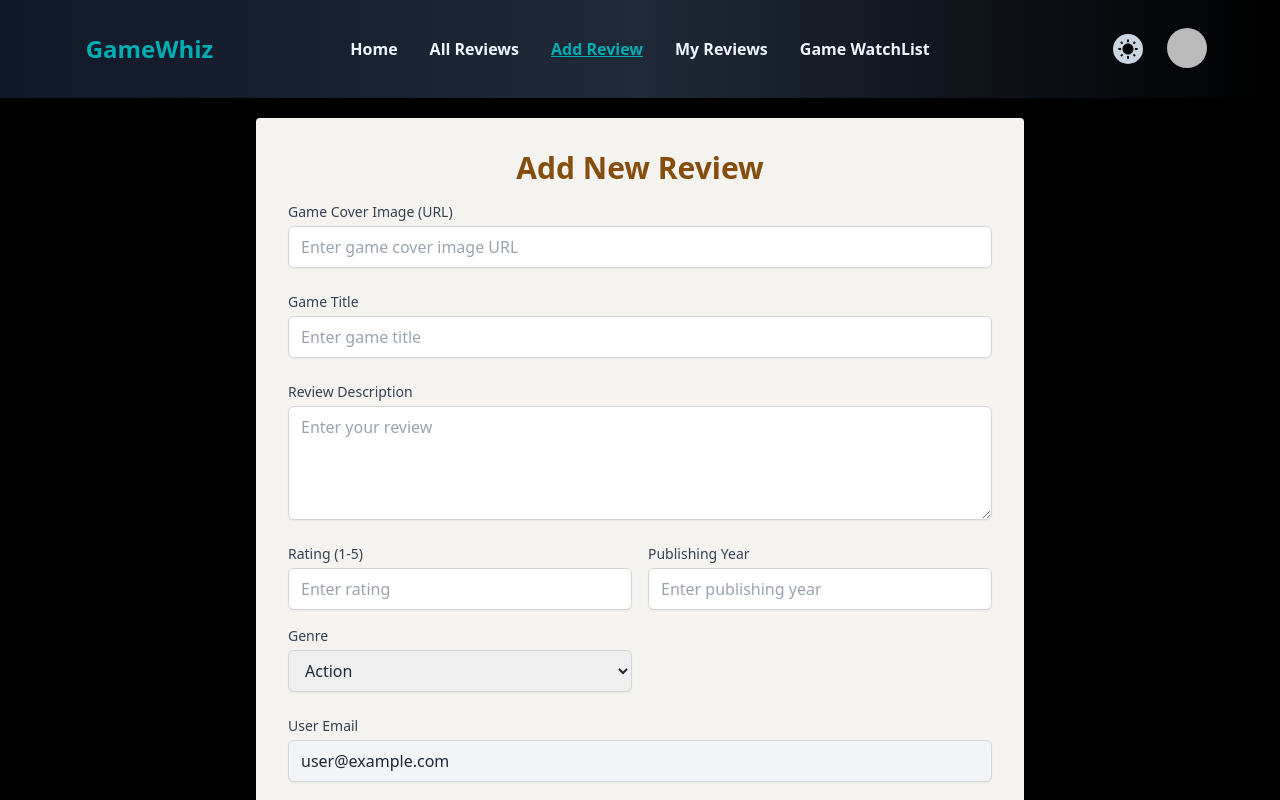
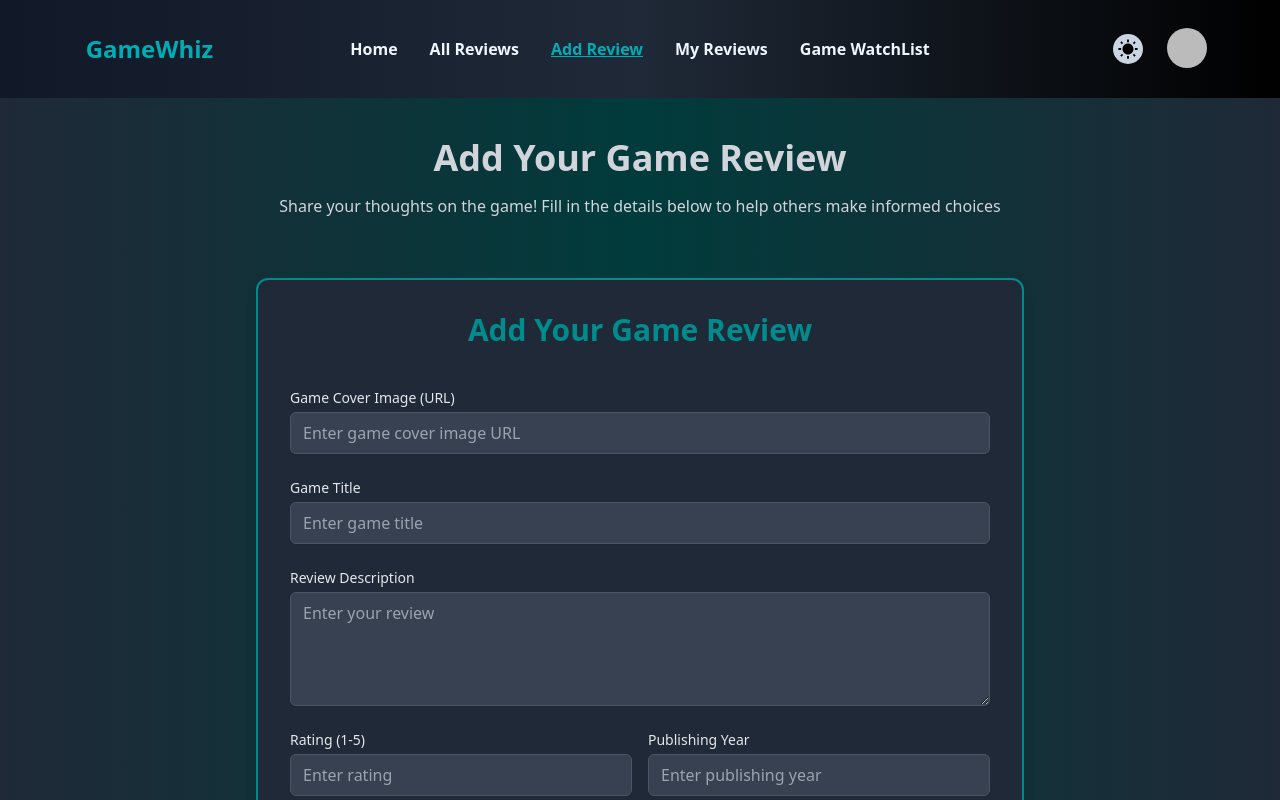
Before and after one commit to IftekarRahmanRuhit/GameWhiz-client-side, a React (Vite) app: page /addreview in a window 1280 px wide. Shown: the top 800 px of the page. Built offline with nearby package versions, Linux system fonts and the light colour scheme; no server answers; sample sign-in values are in the browser's storage.

Commit message:
added design for add review form

```diff
--- a/src/Components/Pages/AddReview.jsx
+++ b/src/Components/Pages/AddReview.jsx
@@ -1,9 +1,6 @@
-
-
 import { useContext } from "react";
 import Swal from "sweetalert2";
 import { AuthContext } from "../../Provider/AuthProvider";
-
 const AddReview = () => {
   const { user } = useContext(AuthContext);
 
@@ -54,47 +51,58 @@ const AddReview = () => {
   };
 
   return (
-    <div className="bg-[#F4F3F0] p-8 max-w-3xl mx-auto rounded shadow-lg mt-5 mb-5">
-      <h2 className="text-3xl font-bold text-center mb-4 text-yellow-800">
-        Add New Review
+    <div className="bg-slate-100 dark:bg-gradient-to-r from-gray-800 via-[#013b3b] to-gray-800 pb-10">
+      <div className="p-10">
+        <p className="text-4xl font-bold text-center mb-4 text-gray-800 dark:text-gray-300 animate__animated animate__backInDown">
+          Add Your Game Review
+        </p>
+        <p className="text-gray-800 font-medium dark:text-gray-300 text-center animate__animated animate__backInDown">
+          Share your thoughts on the game! Fill in the details below to help
+          others make informed choices
+        </p>
+      </div>
+
+      <div className="bg-white dark:bg-gray-800 p-8 max-w-3xl mx-auto rounded-xl shadow-lg mt-5  border-2 border-[#008C8C] animate__animated animate__fadeInUp">
+        <h2 className="text-3xl font-bold text-center mb-10 text-[#008C8C]">
+          Add Your Game Review
         </h2>
         <form className="space-y-6" onSubmit={handleAddReview}>
           <div>
-          <label className="block text-sm font-medium text-gray-700">
+            <label className="block text-sm font-medium text-gray-700 dark:text-gray-200">
               Game Cover Image (URL)
             </label>
             <input
               type="text"
               name="coverImage"
               placeholder="Enter game cover image URL"
-            className="mt-1 block w-full px-3 py-2 border border-gray-300 rounded-md shadow-sm focus:outline-none focus:ring focus:ring-[#D2B48C]"
+              className="mt-1 block w-full px-3 py-2 border border-gray-300 dark:border-gray-600 rounded-md shadow-sm focus:outline-none focus:ring focus:ring-[#008C8C] dark:bg-gray-700 dark:text-white dark:focus:ring-[#008C8C]"
             />
           </div>
           <div>
-          <label className="block text-sm font-medium text-gray-700">
+            <label className="block text-sm font-medium text-gray-700 dark:text-gray-200">
               Game Title
             </label>
             <input
               type="text"
               name="gameTitle"
               placeholder="Enter game title"
-            className="mt-1 block w-full px-3 py-2 border border-gray-300 rounded-md shadow-sm focus:outline-none focus:ring focus:ring-[#D2B48C]"
+              className="mt-1 block w-full px-3 py-2 border border-gray-300 dark:border-gray-600 rounded-md shadow-sm focus:outline-none focus:ring focus:ring-[#008C8C] dark:bg-gray-700 dark:text-white dark:focus:ring-[#008C8C]"
             />
           </div>
           <div>
-          <label className="block text-sm font-medium text-gray-700">
+            <label className="block text-sm font-medium text-gray-700 dark:text-gray-200">
               Review Description
             </label>
             <textarea
               name="description"
               placeholder="Enter your review"
-            className="mt-1 block w-full px-3 py-2 border border-gray-300 rounded-md shadow-sm focus:outline-none focus:ring focus:ring-[#D2B48C]"
+              className="mt-1 block w-full px-3 py-2 border border-gray-300 dark:border-gray-600 rounded-md shadow-sm focus:outline-none focus:ring focus:ring-[#008C8C] dark:bg-gray-700 dark:text-white dark:focus:ring-[#008C8C]"
               rows="4"
             ></textarea>
           </div>
           <div className="grid grid-cols-1 sm:grid-cols-2 gap-4">
             <div>
-            <label className="block text-sm font-medium text-gray-700">
+              <label className="block text-sm font-medium text-gray-700 dark:text-gray-200">
                 Rating (1-5)
               </label>
               <input
@@ -103,11 +111,11 @@ const AddReview = () => {
                 placeholder="Enter rating"
                 min="1"
                 max="5"
-              className="mt-1 block w-full px-3 py-2 border border-gray-300 rounded-md shadow-sm focus:outline-none focus:ring focus:ring-[#D2B48C]"
+                className="mt-1 block w-full px-3 py-2 border border-gray-300 dark:border-gray-600 rounded-md shadow-sm focus:outline-none focus:ring focus:ring-[#008C8C] dark:bg-gray-700 dark:text-white dark:focus:ring-[#008C8C]"
               />
             </div>
             <div>
-            <label className="block text-sm font-medium text-gray-700">
+              <label className="block text-sm font-medium text-gray-700 dark:text-gray-200">
                 Publishing Year
               </label>
               <input
@@ -115,17 +123,17 @@ const AddReview = () => {
                 name="year"
                 min="1990"
                 max="3000"
-              placeholder="Enter publishing year "
-              className="mt-1 block w-full px-3 py-2 border border-gray-300 rounded-md shadow-sm focus:outline-none focus:ring focus:ring-[#D2B48C]"
+                placeholder="Enter publishing year"
+                className="mt-1 block w-full px-3 py-2 border border-gray-300 dark:border-gray-600 rounded-md shadow-sm focus:outline-none focus:ring focus:ring-[#008C8C] dark:bg-gray-700 dark:text-white dark:focus:ring-[#008C8C]"
               />
             </div>
             <div>
-            <label className="block text-sm font-medium text-gray-700">
+              <label className="block text-sm font-medium text-gray-700 dark:text-gray-200">
                 Genre
               </label>
               <select
                 name="genre"
-              className="mt-1 block w-full px-3 py-2 border border-gray-300 rounded-md shadow-sm focus:outline-none focus:ring focus:ring-[#D2B48C]"
+                className="mt-1 block w-full px-3 py-2 border border-gray-300 dark:border-gray-600 rounded-md shadow-sm focus:outline-none focus:ring focus:ring-[#008C8C] dark:bg-gray-700 dark:text-white dark:focus:ring-[#008C8C]"
               >
                 <option value="Action">Action</option>
                 <option value="RPG">RPG</option>
@@ -135,7 +143,7 @@ const AddReview = () => {
             </div>
           </div>
           <div>
-          <label className="block text-sm font-medium text-gray-700">
+            <label className="block text-sm font-medium text-gray-700 dark:text-gray-200">
               User Email
             </label>
             <input
@@ -143,11 +151,11 @@ const AddReview = () => {
               name="userEmail"
               value={user?.email || ""}
               readOnly
-            className="mt-1 block w-full px-3 py-2 border border-gray-300 rounded-md bg-gray-100 shadow-sm focus:outline-none"
+              className="mt-1 block w-full px-3 py-2 border border-gray-300 dark:border-gray-600 rounded-md bg-gray-100 dark:bg-gray-600 dark:text-white shadow-sm focus:outline-none"
             />
           </div>
           <div>
-          <label className="block text-sm font-medium text-gray-700">
+            <label className="block text-sm font-medium text-gray-700 dark:text-gray-200">
               User Name
             </label>
             <input
@@ -155,19 +163,20 @@ const AddReview = () => {
               name="userName"
               value={user?.displayName || ""}
               readOnly
-            className="mt-1 block w-full px-3 py-2 border border-gray-300 rounded-md bg-gray-100 shadow-sm focus:outline-none"
+              className="mt-1 block w-full px-3 py-2 border border-gray-300 dark:border-gray-600 rounded-md bg-gray-100 dark:bg-gray-600 dark:text-white shadow-sm focus:outline-none"
             />
           </div>
           <div className="text-center">
             <button
               type="submit"
-            className="w-full btn bg-[#D2B48C] hover:bg-yellow-800 hover:text-white text-black font-medium py-2 px-6 rounded"
+              className="w-full btn bg-gradient-to-r from-[#00ADB5] to-[#008C8C] text-white hover:bg-gradient-to-l hover:bg-[#008C8C] transition-all duration-300 font-semibold dark:bg-gradient-to-r dark:from-[#00ADB5] dark:to-[#008C8C] dark:hover:bg-gradient-to-l dark:hover:bg-[#008C8C] border-none font-medium"
             >
               Add Review
             </button>
           </div>
         </form>
       </div>
+    </div>
   );
 };
 
```
Also changed, not shown: src/Components/Pages/AllReviews.jsx (+0 -36 lines). Lines whose indentation alone changed are shown as unchanged.
